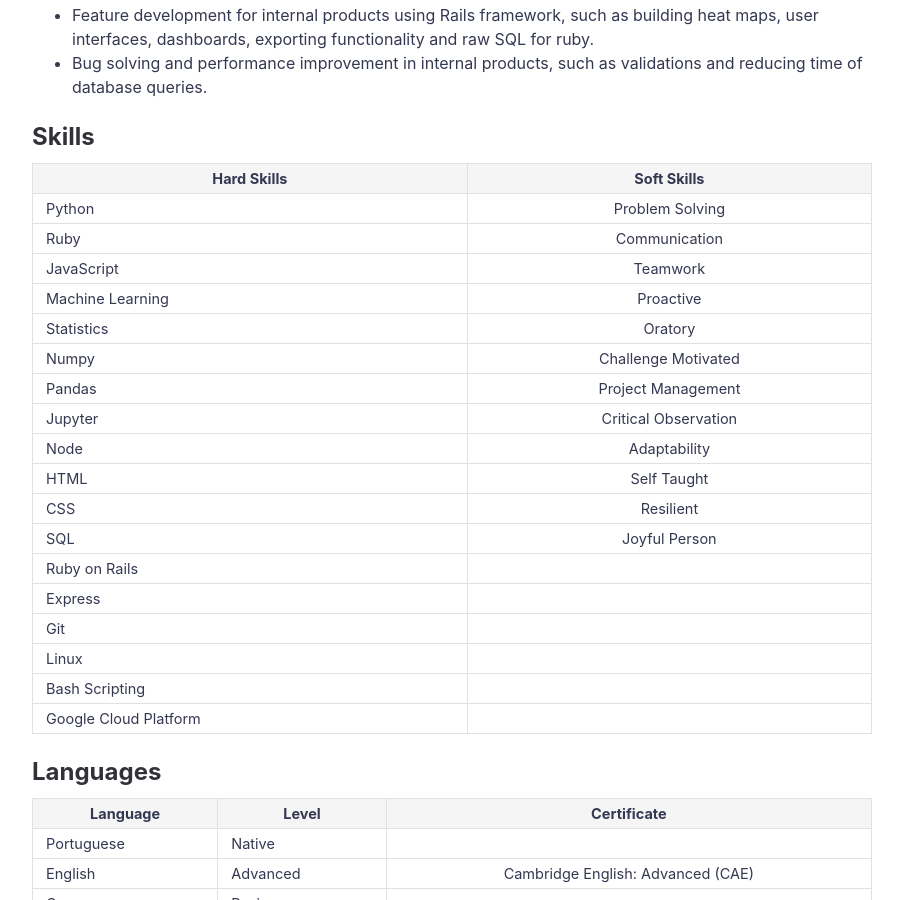
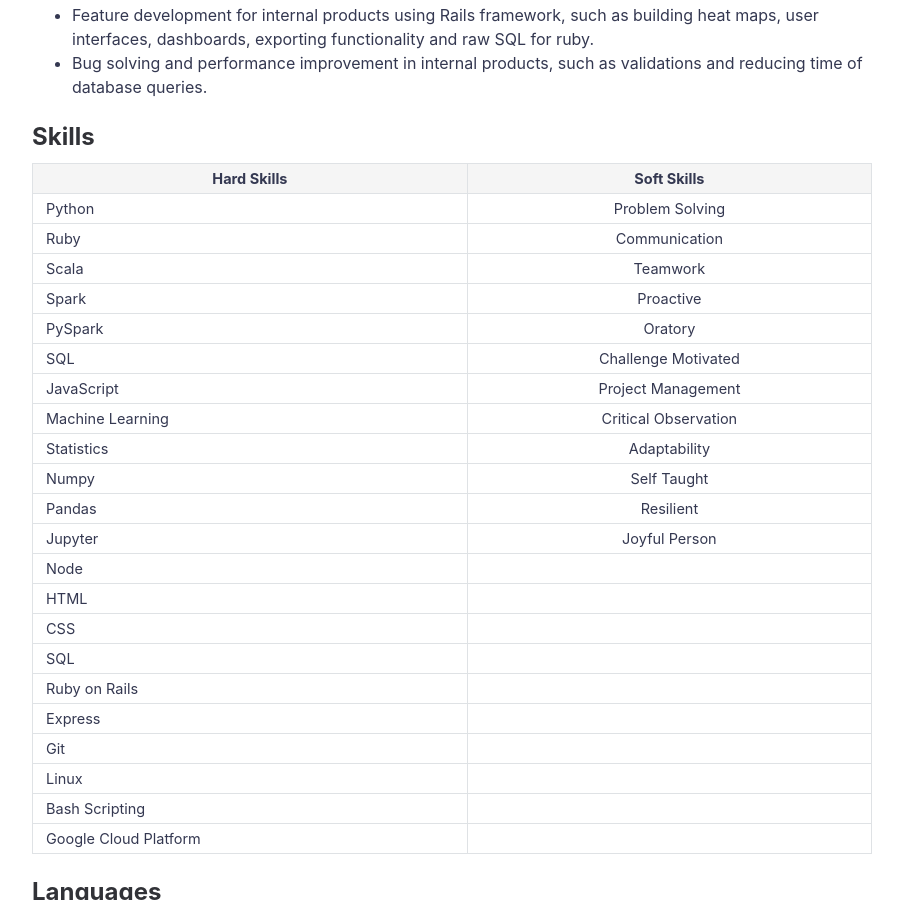
Before and after one commit to eduhumb/eduhumb.github.io, a Jekyll site: the page built from curriculum.md, in a window 1280 px wide and 900 px high, scrolled down 1090 px. Shown: the whole window, without its empty margins (188-1091 px from the left). Built offline with Jekyll 4.4.1, drawn with Linux system fonts in a browser that asks for light colours.

Commit message:
updated hard skills

```diff
--- a/curriculum.md
+++ b/curriculum.md
@@ -44,16 +44,20 @@
 | ------------------|:-------------:|
 | Python            | Problem Solving     |
 | Ruby              | Communication       |
-| JavaScript        | Teamwork         |
-| Machine Learning  | Proactive           |
-| Statistics        | Oratory             |
-| Numpy             | Challenge Motivated |
-| Pandas            | Project Management  |
-| Jupyter           | Critical Observation|
-| Node              | Adaptability |
-| HTML              | Self Taught |
-| CSS               | Resilient |
-| SQL               | Joyful Person |
+| Scala             | Teamwork            |
+| Spark             | Proactive           |
+| PySpark           | Oratory             |
+| SQL               | Challenge Motivated |
+| JavaScript        | Project Management  |
+| Machine Learning  | Critical Observation|
+| Statistics        | Adaptability        |
+| Numpy             | Self Taught         |
+| Pandas            | Resilient           |
+| Jupyter           | Joyful Person       |
+| Node              ||
+| HTML              ||
+| CSS               ||
+| SQL               ||
 | Ruby on Rails ||
 | Express ||
 | Git ||
```
